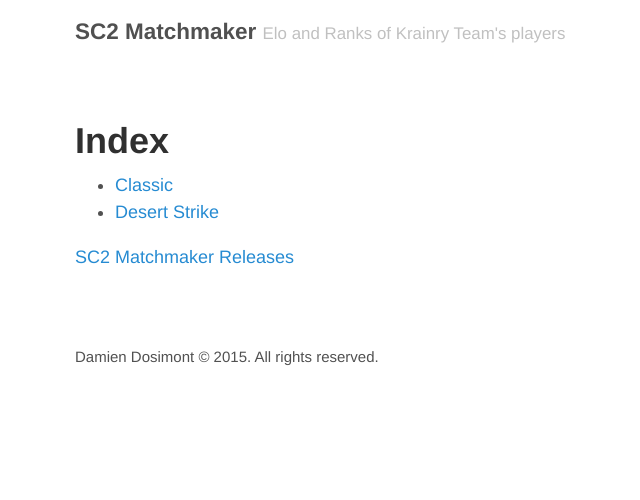
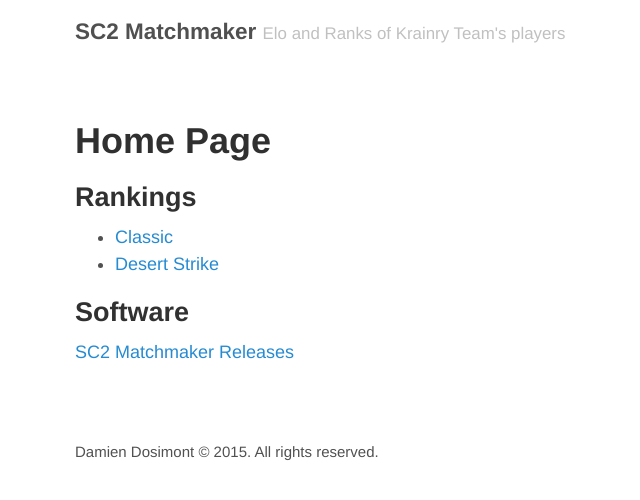
Before and after one commit to dosimont/sc2_matchmaker.site, a Jekyll site: the page built from index.md, in a window 1280 px wide. Shown: the top 500 px of the page, without its empty margins (250-890 px from the left). Built offline with Jekyll 4.4.1, drawn with Linux system fonts in a browser that asks for light colours.

Commit message:
index changed

```diff
--- a/index.md
+++ b/index.md
@@ -1,8 +1,12 @@
 ---
 layout: sc2
-title: Index
+title: Home Page
 ---
+## Rankings
+
 * [Classic](classic/)
 * [Desert Strike](Desert%20Strike/)
 
+## Software
+
 [SC2 Matchmaker Releases](https://github.com/dosimont/sc2_matchmaker/releases)
```
